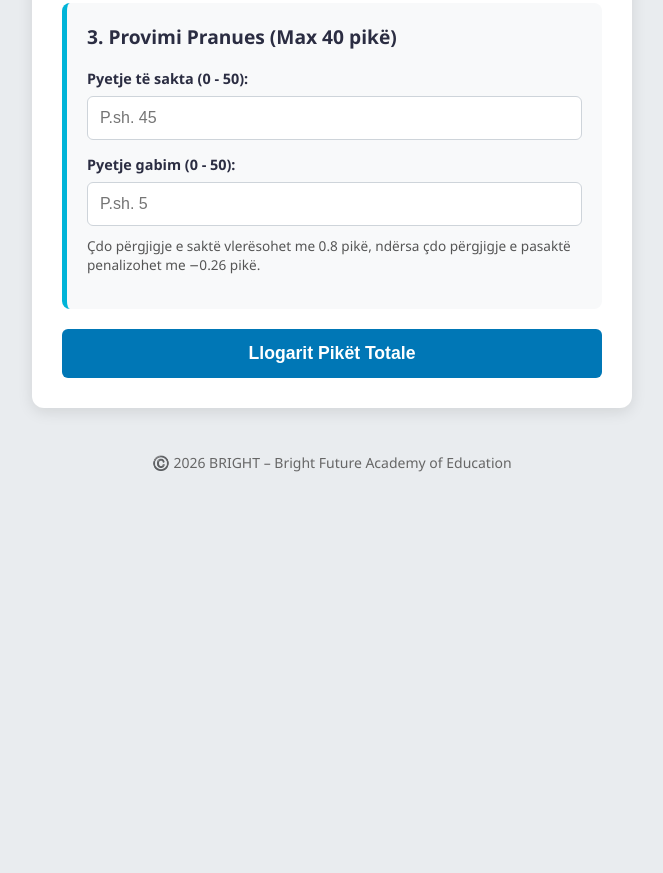
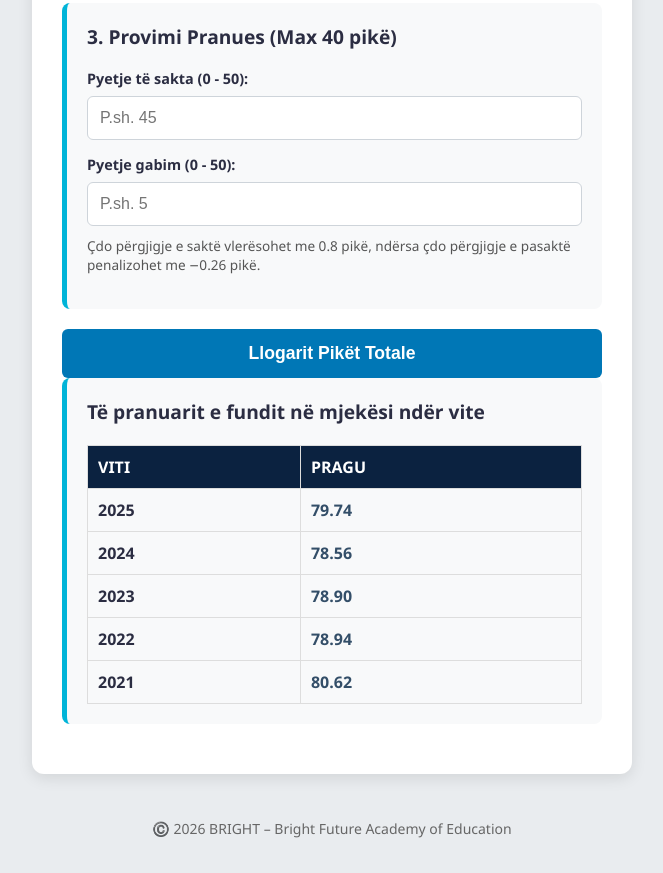
Before and after one commit to Clirim99/Medicine-Exam-Calculator, a plain HTML site: page index.html in a window 1280 px wide. Shown: the part 911-1784 px from the top of the page, without its empty margins (308-971 px from the left). Before the commit the page ends 1418 px from the top, so only its background shows below. Drawn offline with Linux system fonts and the light colour scheme.

Commit message:
te pranuarit ndet vite

```diff
--- a/index.html
+++ b/index.html
@@ -119,6 +119,41 @@
         <div class="details" id="detailed-breakdown"></div>
     </div>
 
+    <!-- Seksioni i ri me tabelën e të dhënave statike -->
+    <div class="section">
+        <h3>Të pranuarit e fundit në mjekësi ndër vite</h3>
+        <table class="data-table" style="width: 100%; border-collapse: collapse; margin-top: 10px;">
+            <thead>
+                <tr style="background-color: #0b2240; color: #ffffff; text-align: left;">
+                    <th style="padding: 10px; border: 1px solid #ddd;">VITI</th>
+                    <th style="padding: 10px; border: 1px solid #ddd;">PRAGU</th>
+                </tr>
+            </thead>
+            <tbody>
+                <tr>
+                    <td style="padding: 10px; border: 1px solid #ddd; font-weight: bold;">2025</td>
+                    <td style="padding: 10px; border: 1px solid #ddd; color: #334e68; font-weight: bold;">79.74</td>
+                </tr>
+                <tr>
+                    <td style="padding: 10px; border: 1px solid #ddd; font-weight: bold;">2024</td>
+                    <td style="padding: 10px; border: 1px solid #ddd; color: #334e68; font-weight: bold;">78.56</td>
+                </tr>
+                <tr>
+                    <td style="padding: 10px; border: 1px solid #ddd; font-weight: bold;">2023</td>
+                    <td style="padding: 10px; border: 1px solid #ddd; color: #334e68; font-weight: bold;">78.90</td>
+                </tr>
+                <tr>
+                    <td style="padding: 10px; border: 1px solid #ddd; font-weight: bold;">2022</td>
+                    <td style="padding: 10px; border: 1px solid #ddd; color: #334e68; font-weight: bold;">78.94</td>
+                </tr>
+                <tr>
+                    <td style="padding: 10px; border: 1px solid #ddd; font-weight: bold;">2021</td>
+                    <td style="padding: 10px; border: 1px solid #ddd; color: #334e68; font-weight: bold;">80.62</td>
+                </tr>
+            </tbody>
+        </table>
+    </div>
+
 </div>
 
 <script src="assets/js/script.js"></script>
```
